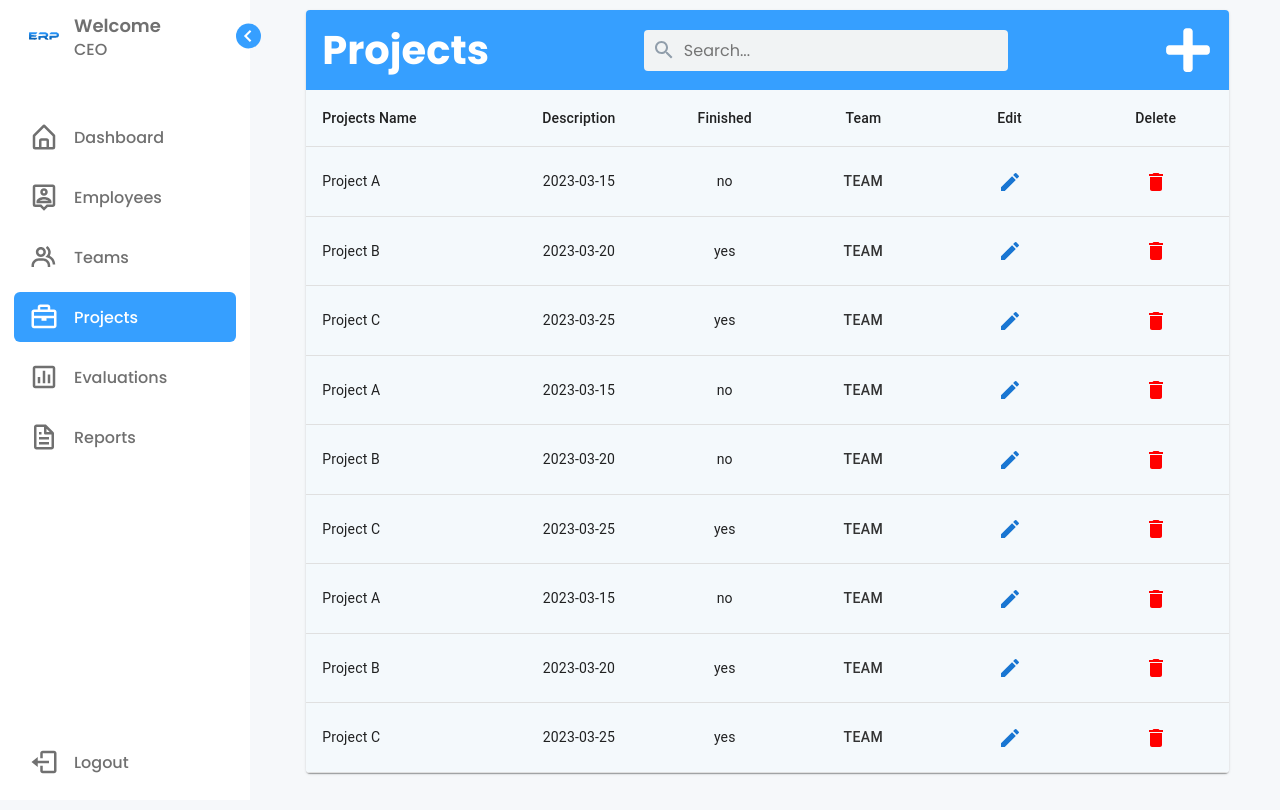
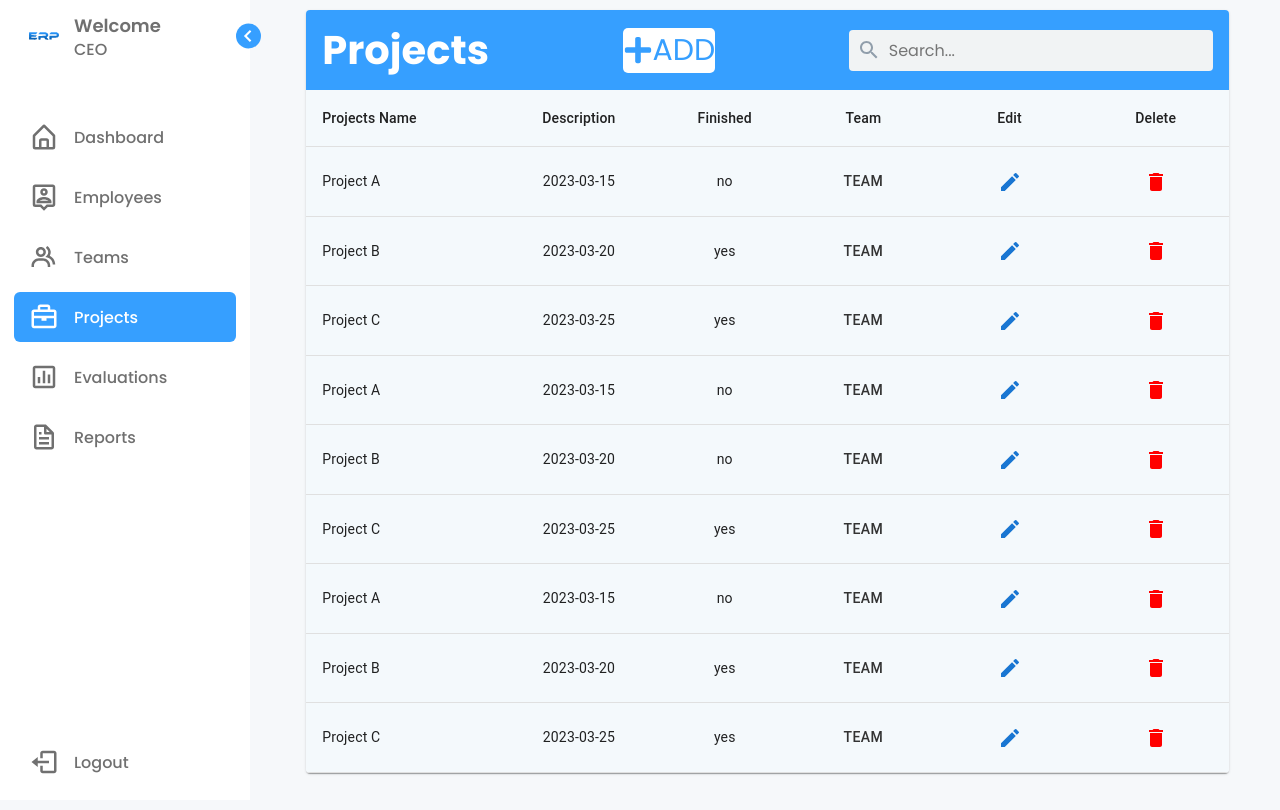
Before and after one commit to JanaTartousy/Advanced-Project, a React (Create React App) app: page /projects in a window 1280 px wide. Built offline with nearby package versions, Linux system fonts and the light colour scheme.

Commit message:
fixed position of button and search bar

```diff
--- a/src/pages/projects/projects.css
+++ b/src/pages/projects/projects.css
@@ -20,17 +20,17 @@
   color: white;
 }
 .Add-button {
-  background: none;
+  background-color: white;
   border: none;
-  color: white;
-  text-decoration: none;
-  font-size: 50px;
+  color: #369fff;
+  font-size: 30px;
   cursor: pointer;
   border-radius: 5px;
   transition: 0.2s;
   display: flex;
   align-items: center;
+  /* margin-left: 50%; */
 }
 .Add-button:hover {
-  transform: scale(1.35);
+  transform: scale(1.1);
 }
--- a/src/pages/projects/projects.js
+++ b/src/pages/projects/projects.js
@@ -31,10 +31,11 @@ function Projects() {
       <TableContainer component={Paper}>
         <header className="projectsHeader">
           <h1>Projects</h1>
+
+          <button className="Add-button">
+            <FaPlus /> ADD
+          </button>
           <SearchBar />
-          <button className="Add-button">
-            <FaPlus />
-          </button>
         </header>
 
         <Table className="tableall" aria-label="projects table">
```
